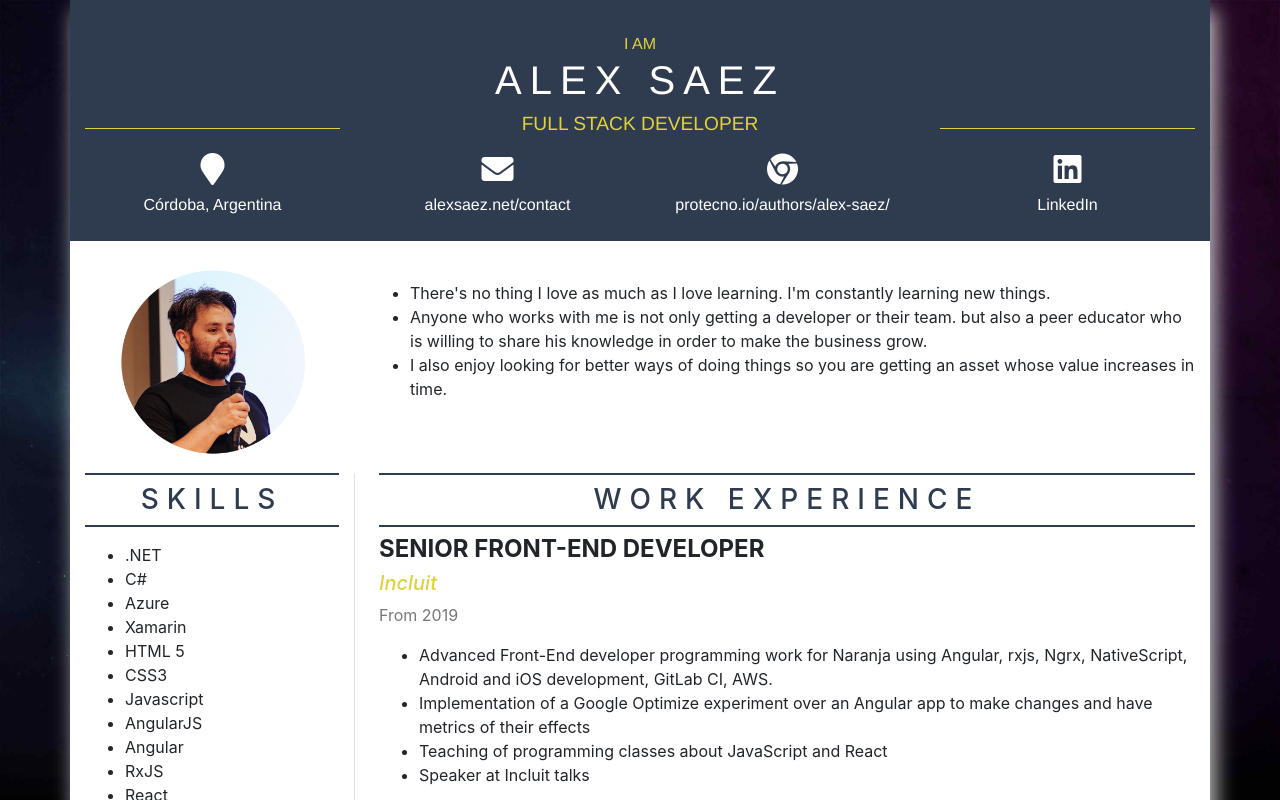
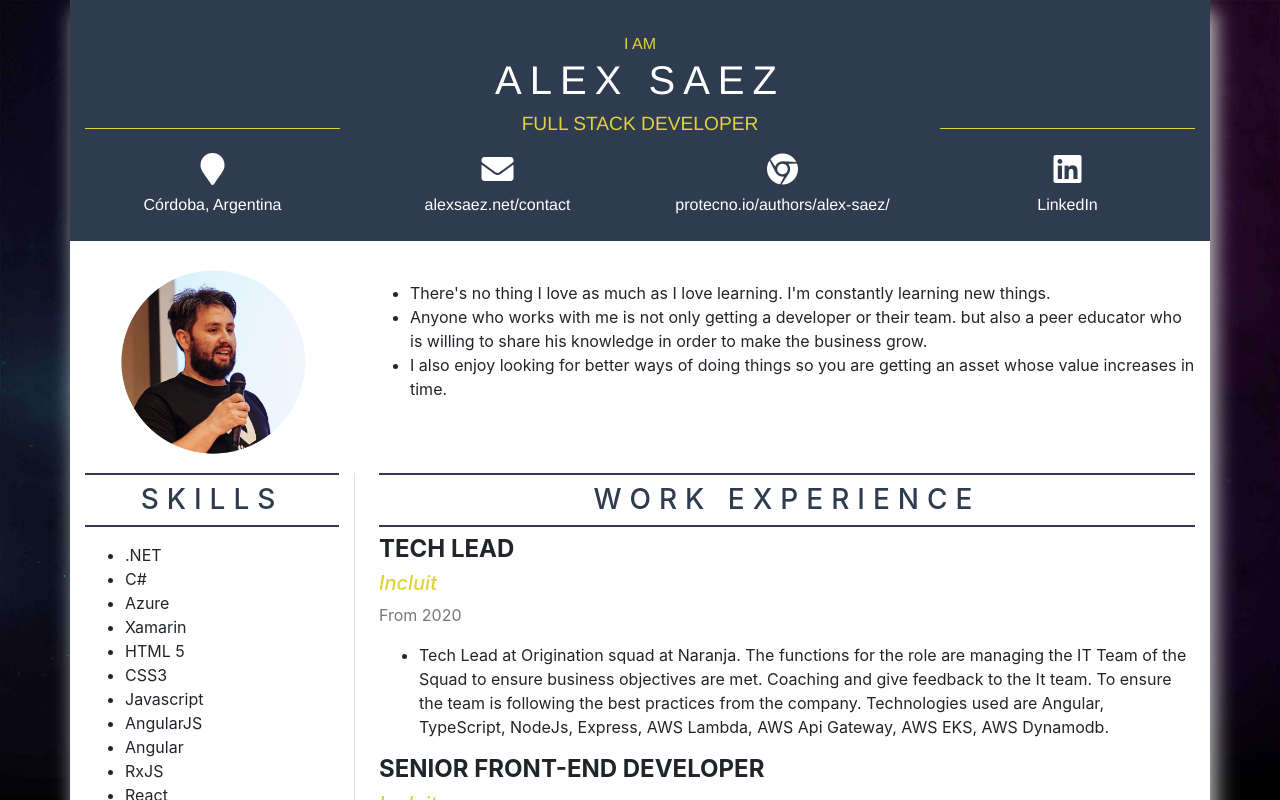
Before and after one commit to alexxonline/alexcv, an Angular app in the folder angular/: page / in a window 1280 px wide. Shown: the top 800 px of the page. Built offline with nearby package versions, Linux system fonts and the light colour scheme.

Commit message:
Update cv-data.ts
Update of the cv-data to add Tech Lead.

```diff
--- a/angular/src/cv-data.ts
+++ b/angular/src/cv-data.ts
@@ -34,6 +34,16 @@ export const data = {
     },
   ],
   experience: [
+    {
+      title: 'Tech Lead',
+      company: 'Incluit',
+      timeframe: 'From 2020',
+      items: [
+      `Tech Lead at Origination squad at Naranja. The functions for the role are managing the IT Team of the Squad to ensure business objectives are met.
+      Coaching and give feedback to the It team. To ensure the team is following the best practices from the company.
+      Technologies used are Angular, TypeScript, NodeJs, Express, AWS Lambda, AWS Api Gateway, AWS EKS, AWS Dynamodb.`
+      ],
+    },
     {
       title: 'Senior Front-End Developer',
       company: 'Incluit',
```
